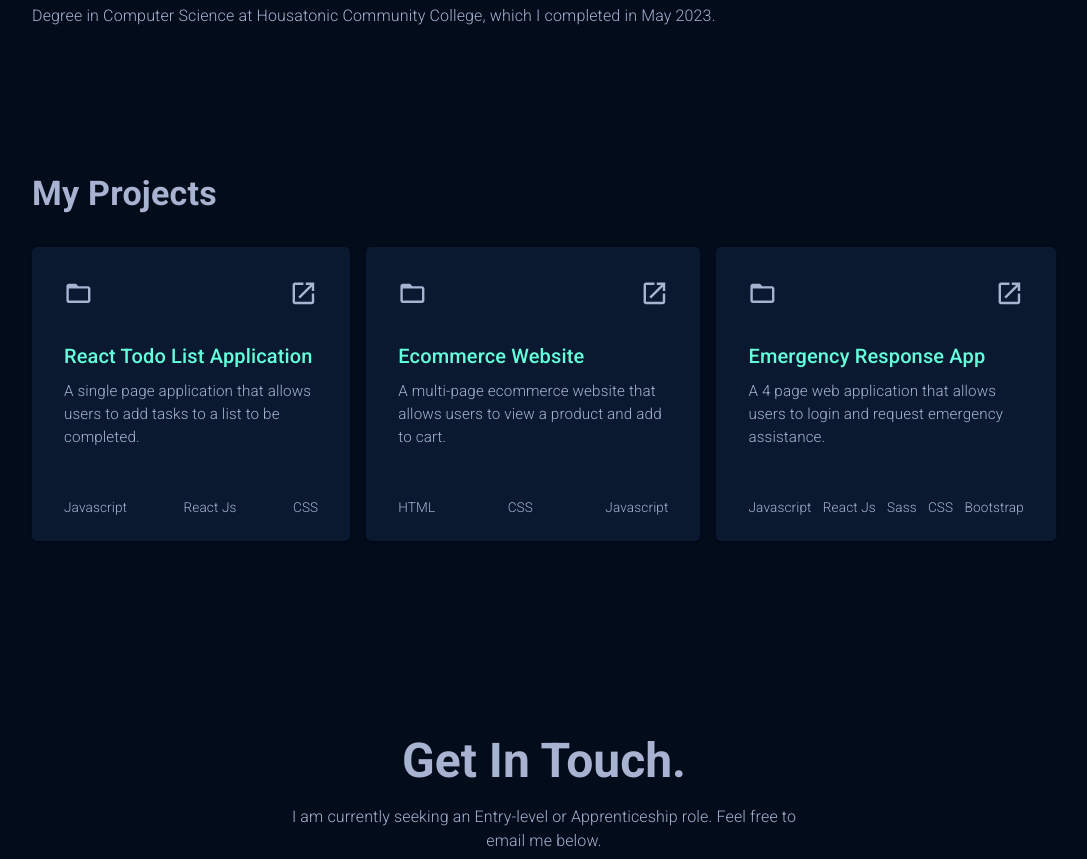
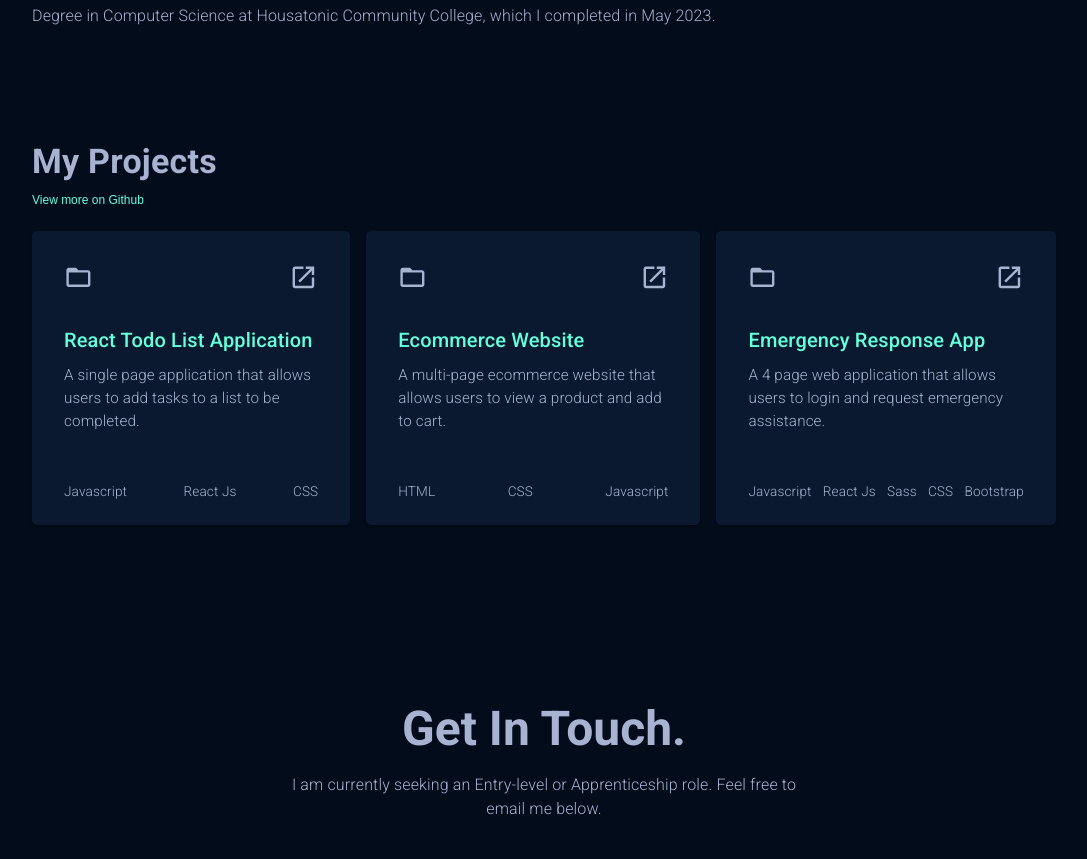
Before and after one commit to JAbsolu/React-portfolio, a React (Create React App) app: page / in a window 1280 px wide. Shown: the part 869-1728 px from the top of the page, without its empty margins (96-1183 px from the left). Built offline with nearby package versions, Linux system fonts and the light colour scheme.

Commit message:
added projects component

```diff
--- a/src/components/Projects/index.jsx
+++ b/src/components/Projects/index.jsx
@@ -2,6 +2,8 @@ import {
     Box,
     Typography,
     useMediaQuery,
+    Link,
+    Divider,
   } from "@mui/material";
 import FolderOpenIcon from '@mui/icons-material/FolderOpen';
 import LaunchIcon from '@mui/icons-material/Launch';
@@ -22,9 +24,40 @@ const Projects = () => {
 
     return (
         <Box sx={{
+          mt: "5rem",
+        }}>
+          <Typography variant="h4" sx={{
+            fontWeight: "bold",
+            pt: "1rem",
+            pb: "0",
+          }}>
+          My Projects
+        </Typography>
+        <Link
+                variant="a"
+                href="https://github.com/JAbsolu"
+                color={green}
+                target="_blank"
+                rel="noopener noreferrer"
+                underline="none"
+                sx={{
+                fontSize: "0.75rem",
+                fontWeight: "200",
+                padding: "0",
+                margin: "0",
+                "&:hover" : {
+                    color: green,
+                    cursor: "pointer",
+                    textDecoration: "underline",
+                },
+               }}
+            >
+                View more on Github
+            </Link>
+          <Box sx={{
               display: isMobile ? "block" : "flex",
               gap: "1rem",
-            pb: "5rem",
+              pb: "4rem",
             }}>
               {/* CARD 1 */}
               <Card sx={{
@@ -219,7 +252,8 @@ const Projects = () => {
                 </CardContent>
               </Card>
             </Box>
-    )
+          </Box>
+    );
 };
 
 export default Projects;
--- a/src/views/home/index.jsx
+++ b/src/views/home/index.jsx
@@ -335,13 +335,6 @@ import Projects from "../../components/Projects";
           </Box>
         </Box>
         {/* PROJECTS */}
-        <Typography variant="h4" sx={{
-          fontWeight: "bold",
-          mt: "7rem",
-          p: "1rem 0"
-        }}>
-          My Projects
-        </Typography>
         <Projects />
         {/* CONTACT */}
         <Contact />
```
Lines whose indentation alone changed are shown as unchanged.
